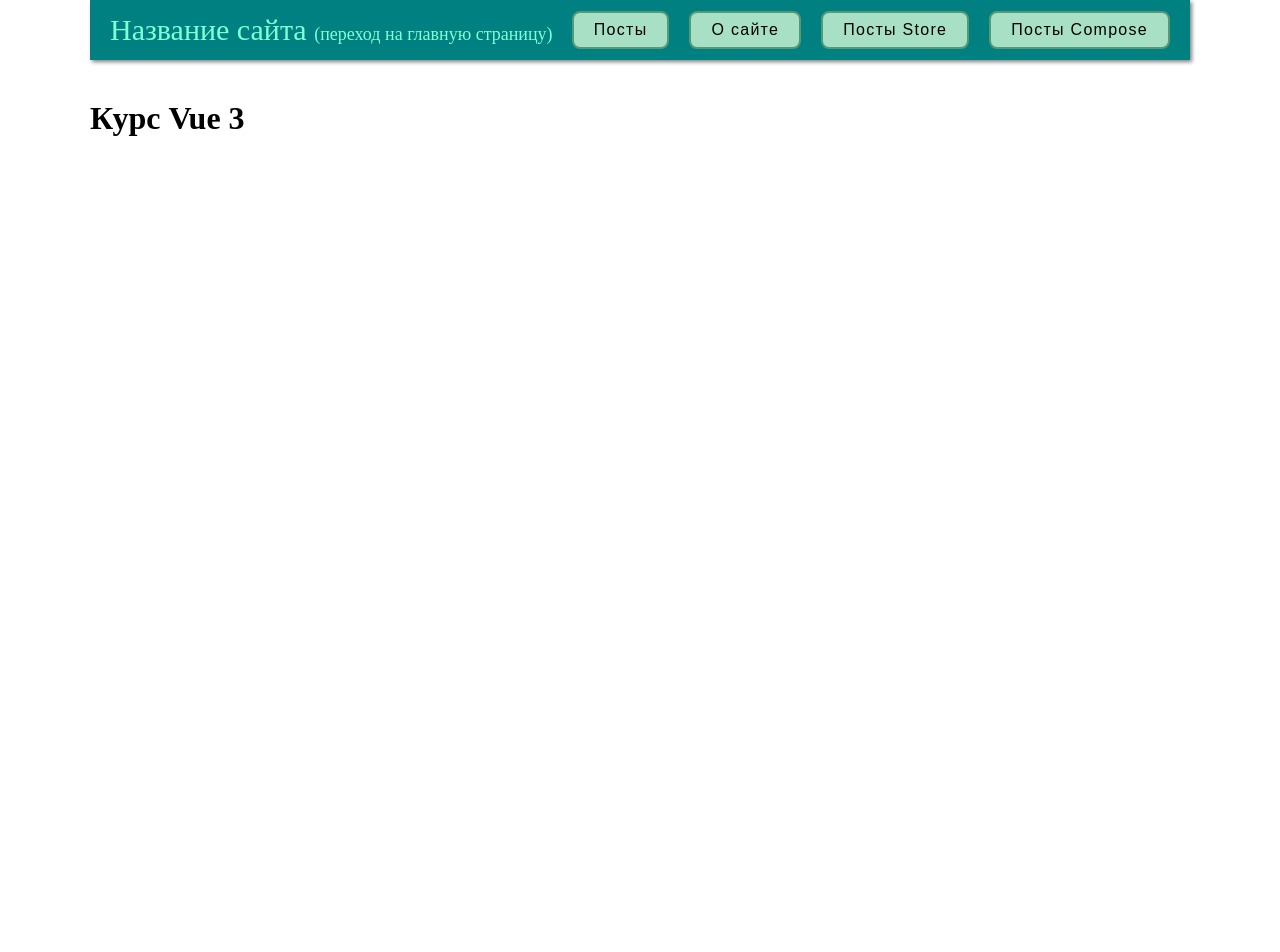
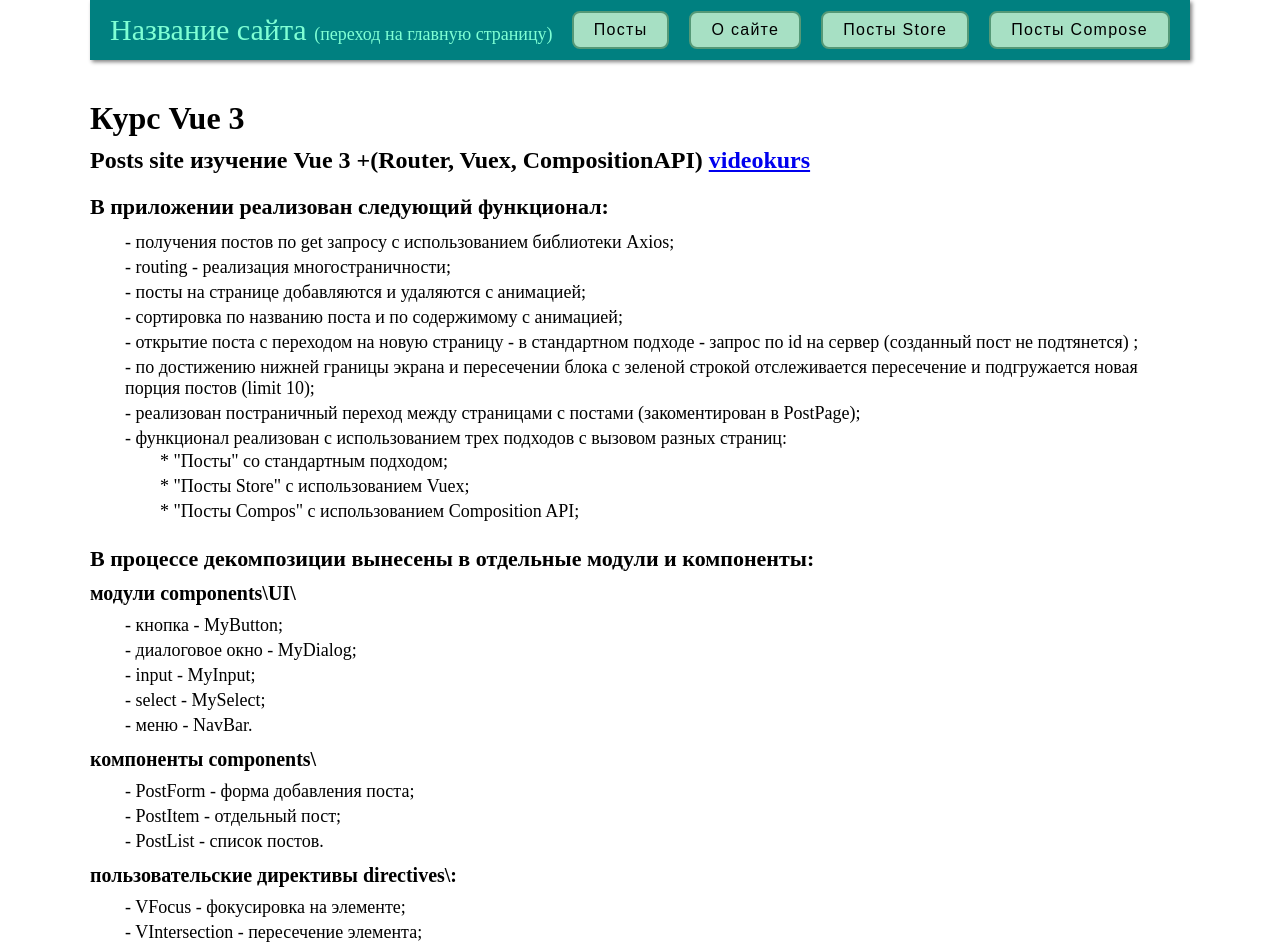
Before and after one commit to OlegPi4/proj0512, a Vue app: page / in a window 1280 px wide. Shown: the top 952 px of the page. Before the commit the page ends 800 px from the top, so only its background shows below. Built offline with nearby package versions, Linux system fonts and the light colour scheme.

Commit message:
описание функционала на Main.vue

```diff
--- a/src/pages/Main.vue
+++ b/src/pages/Main.vue
@@ -1,6 +1,58 @@
 <template>
   <div class="contain">
    <h1>Курс Vue 3</h1>
+   <div>
+    <h2>
+        Posts site  изучение Vue 3 +(Router, Vuex, CompositionAPI)
+        <a href="https://www.youtube.com/watch?v=XzLuMtDelGk&t">videokurs</a>
+    </h2>
+    <h3>В приложении реализован следующий функционал:</h3>
+    <ul class="section-main">
+
+      <li>  получения постов по get запросу с использованием библиотеки Axios;</li>
+      <li>  routing - реализация многостраничности;</li>
+      <li>  посты на странице добавляются и удаляются с анимацией;</li>
+      <li>  сортировка по названию поста и по содержимому с анимацией;</li>
+      <li>  открытие поста с переходом на новую страницу - в стандартном подходе - запрос по іd на сервер (созданный пост не подтянется) ;</li>
+      <li>  по достижению нижней границы экрана и пересечении блока с зеленой строкой отслеживается пересечение и подгружается новая порция постов (limit 10);</li>
+      <li>  реализован постраничный переход между страницами с постами (закоментирован в PоstPage);</li>
+      <li>  функционал реализован с использованием трех подходов с вызовом разных страниц:
+        <ul class="section-under">
+          <li>  "Посты"  со стандартным подходом;</li>
+          <li>  "Посты Store" c использованием Vuex;</li>
+          <li>  "Посты Compos" с использованием Composition API;</li>
+        </ul>
+      </li>
+      </ul>
+    <h3 >
+      В процессе декомпозиции вынесены в отдельные модули и компоненты:
+    </h3>
+    <h4>модули components\UI\</h4>
+    <ul class="section-main">
+      <li>  кнопка - MyButton;</li>
+      <li>  диалоговое окно - MyDialog;</li>
+      <li>  input - MyInput;</li>
+      <li>  select - MySelect;</li>
+      <li>  меню - NavBar.</li>
+    </ul>
+    <h4>компоненты components\</h4>
+    <ul class="section-main">
+      <li>  PostForm - форма добавления поста;</li>
+      <li>  PostItem - отдельный пост;</li>
+      <li>  PostList - список постов.</li>
+    </ul>
+    <h4>пользовательские директивы directives\:</h4>
+    <ul class="section-main">
+      <li>  VFocus - фокусировка на элементе;</li>
+      <li>  VIntersection - пересечение элемента;</li>
+    </ul>
+    <h4>миксины mixins\:</h4>
+    <ul class="section-main">
+      <li>  toggleMixin  -  тогл.</li>
+    </ul>
+
+
+   </div>
    <!-- <router-link to="/posts">Посты</router-link>
    <router-link to="/about">О сайте</router-link>  -->
   </div>
@@ -8,8 +60,7 @@
 
 <script>
 export default {
-
-}
+  }
 </script>
 
 <style>
@@ -18,4 +69,35 @@ export default {
   max-width: 1100px;
   margin: 0 auto;
 }
+h3 {
+  margin-bottom: 10px;
+  font-size: 22px;
+}
+h4 {
+  font-size: 20px;
+  font-weight: 600;
+  margin-bottom: 8px;
+}
+li {
+  margin-left: 15px;
+  list-style: none;
+}
+li::before{
+  content: '-';
+}
+ul {
+  margin-bottom: 10px;
+}
+.section-under li::before{
+  content: '*';
+}
+.section-main {
+  font-size: 22px;
+  font-weight: 600;
+}
+li{
+  padding: 2px 20px;
+  font-size: 18px;
+  font-weight: 500;
+}
 </style>
```
